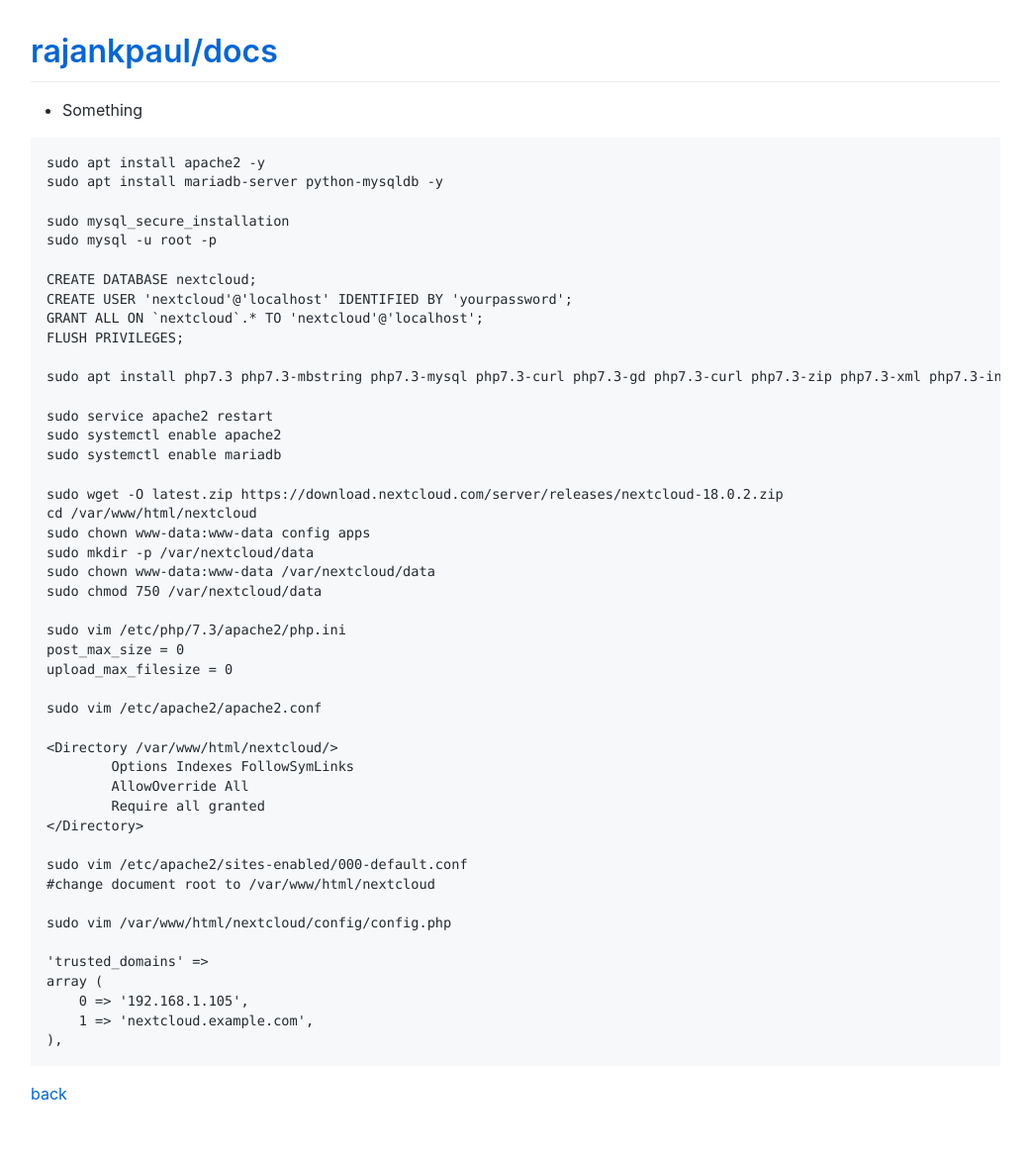
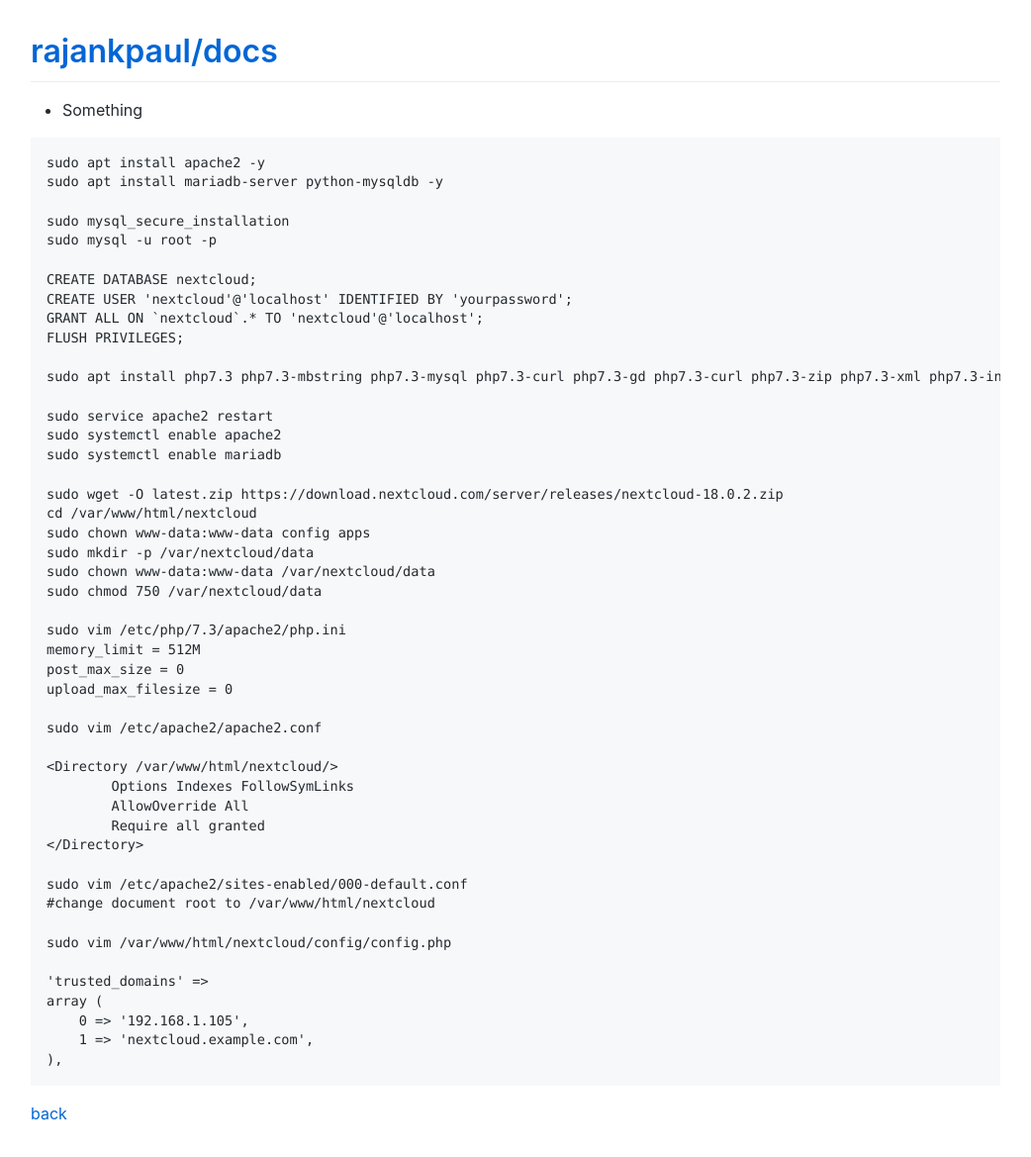
Before and after one commit to rajankpaul/docs, a Jekyll site: the page built from tutorials/linux/nextcloud/index.md, in a window 1280 px wide. Shown: the whole page at 99% size, without its empty margins (119-1161 px from the left). Built offline with Jekyll 4.4.1, drawn with Linux system fonts in a browser that asks for light colours; comment, search, counter and statistics services are not loaded.

Commit message:
Update index.md

```diff
--- a/tutorials/linux/nextcloud/index.md
+++ b/tutorials/linux/nextcloud/index.md
@@ -31,6 +31,7 @@ sudo chown www-data:www-data /var/nextcloud/data
 sudo chmod 750 /var/nextcloud/data
 
 sudo vim /etc/php/7.3/apache2/php.ini
+memory_limit = 512M
 post_max_size = 0
 upload_max_filesize = 0
 
```
